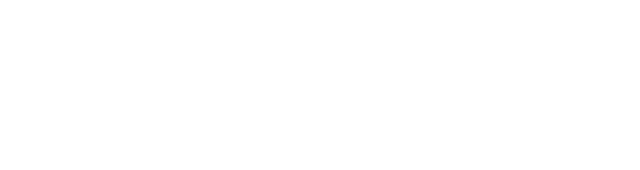
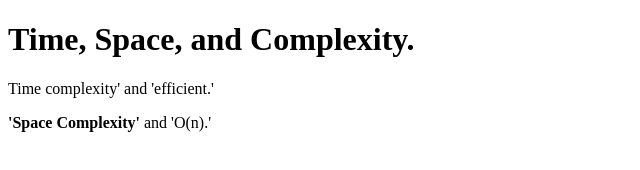
Before and after one commit to acciojob/time-and-space-complexity-AnishDeveloper28, a website: page main.html in a window 1280 px wide. Shown: the whole page, without its empty margins (0-640 px from the left). Drawn offline with Linux system fonts and the light colour scheme.

Commit message:
created a submission

```diff
--- a/main.html
+++ b/main.html
@@ -3,11 +3,14 @@
 <html>
 
 <head>
+	<title>Time and Space Complexity</title>
 	<link rel="stylesheet" href="styles.css">
 </head>
 
 <body>
-	<!-- the entire body must be written by student -->
+	<h1> Time, Space, and Complexity. </h1>
+	<p> Time complexity' and 'efficient.'</p>
+	<p> <b> 'Space Complexity' </b> and 'O(n).' </p>
     <script type="text/javascript" src="./script.js">
 </script>
 
```
